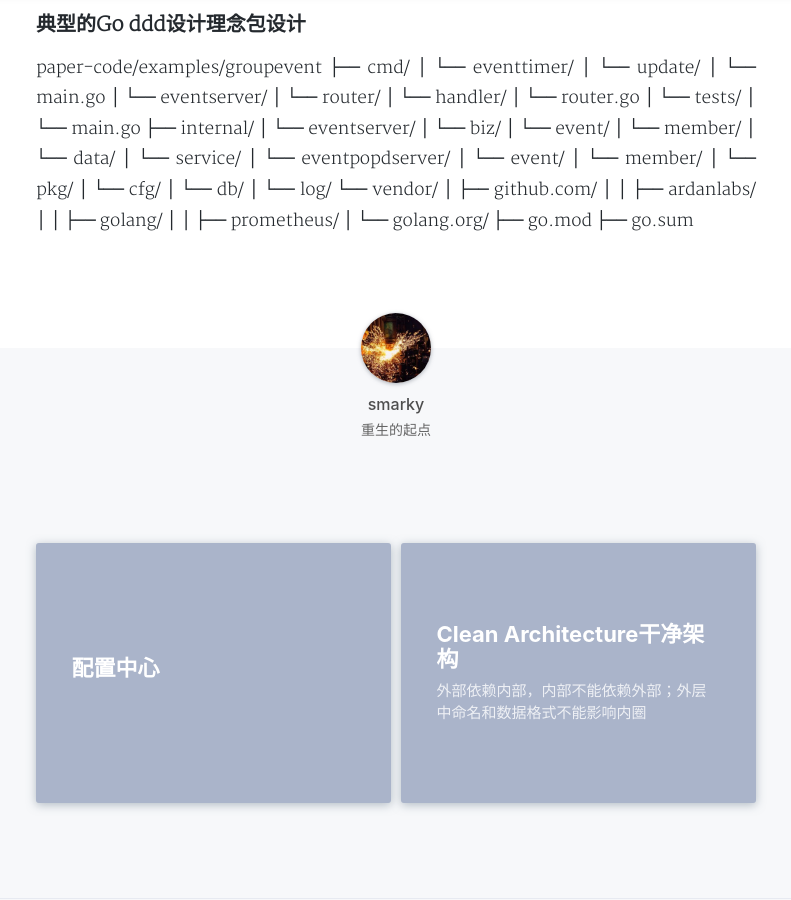
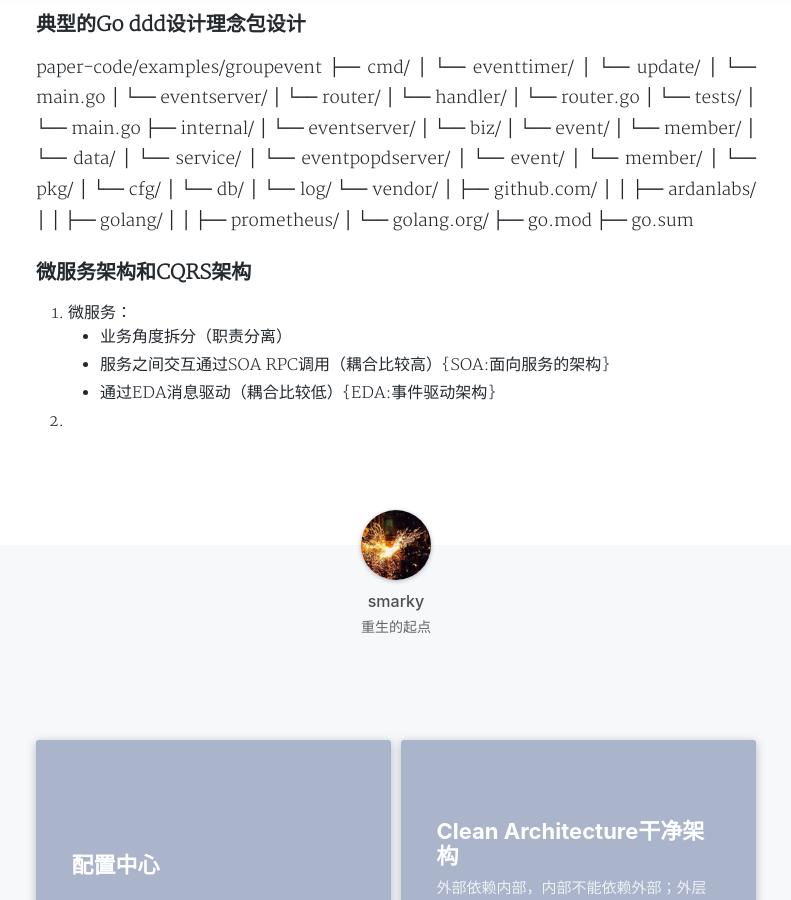
Before and after one commit to smakry/smakry.github.io, a Jekyll site: the page built from _posts/2022-04-23-ddd领域驱动设计.md, in a window 1280 px wide and 900 px high, scrolled down 443 px. Shown: the whole window, without its empty margins (244-1035 px from the left). Built offline with Jekyll 4.4.1, drawn with Linux system fonts in a browser that asks for light colours; nearby versions of some CDN libraries; a style sheet for code colours, icons or effects is not loaded.

```diff
--- a/_posts/2022-04-23-ddd领域驱动设计.md
+++ b/_posts/2022-04-23-ddd领域驱动设计.md
@@ -43,3 +43,11 @@ paper-code/examples/groupevent
 │   └── golang.org/
 ├── go.mod
 ├── go.sum
+
+### 微服务架构和CQRS架构
+
+1. 微服务：
+    - 业务角度拆分（职责分离）
+    - 服务之间交互通过SOA RPC调用（耦合比较高）{SOA:面向服务的架构}
+    - 通过EDA消息驱动（耦合比较低）{EDA:事件驱动架构}
+2.
```
Also changed, not shown: _posts/2022-03-29-名词解析.md (+6 -1 lines).
